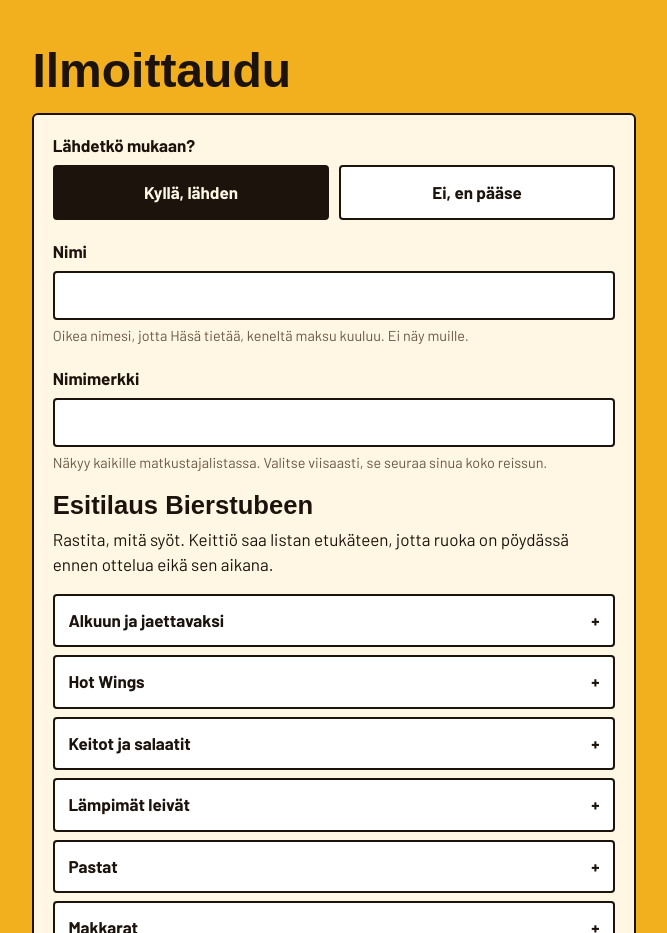
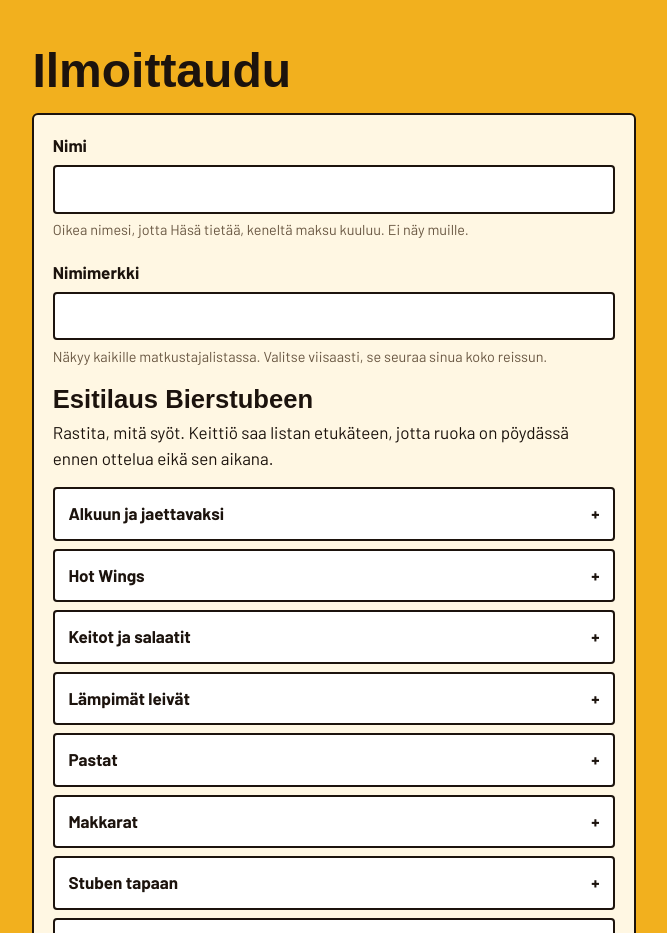
Before and after one commit to AkamonVellu/TattiTour, a plain HTML site: page index.html in a window 1280 px wide. Shown: the part 2940-3873 px from the top of the page, without its empty margins (306-973 px from the left). Drawn offline with Linux system fonts and the light colour scheme; no server answers; a web font is replaced by a local one.

Commit message:
Remove attendance fieldset and update logic
Removed radio buttons for attendance confirmation and updated related JavaScript function.

```diff
--- a/index.html
+++ b/index.html
@@ -271,12 +271,6 @@ footer p{margin:0 0 .4rem}
     <h2 id="h-ilmo">Ilmoittaudu</h2>
     <div class="card">
       <form id="form" novalidate>
-        <fieldset class="seg">
-          <legend>Lähdetkö mukaan?</legend>
-          <label><input type="radio" name="tulossa" value="kylla" checked><span>Kyllä, lähden</span></label>
-          <label><input type="radio" name="tulossa" value="ei"><span>Ei, en pääse</span></label>
-        </fieldset>
-
         <label class="lbl" for="nimi">Nimi</label>
         <input type="text" id="nimi" autocomplete="name" maxlength="60">
         <p class="hint" id="nimi-hint">Oikea nimesi, jotta Häsä tietää, keneltä maksu kuuluu. Ei näy muille.</p>
@@ -550,7 +544,7 @@ if (LIVE) setInterval(() => { if (!document.hidden) load(); }, 60000);
 
 /* ---------- Lomake ---------- */
 const form = $("form");
-const tulossa = () => form.elements.tulossa.value === "kylla";
+const tulossa = () => true;
 function syncMode(){
   const y = tulossa();
   $("osa-kylla").hidden = !y;
```
